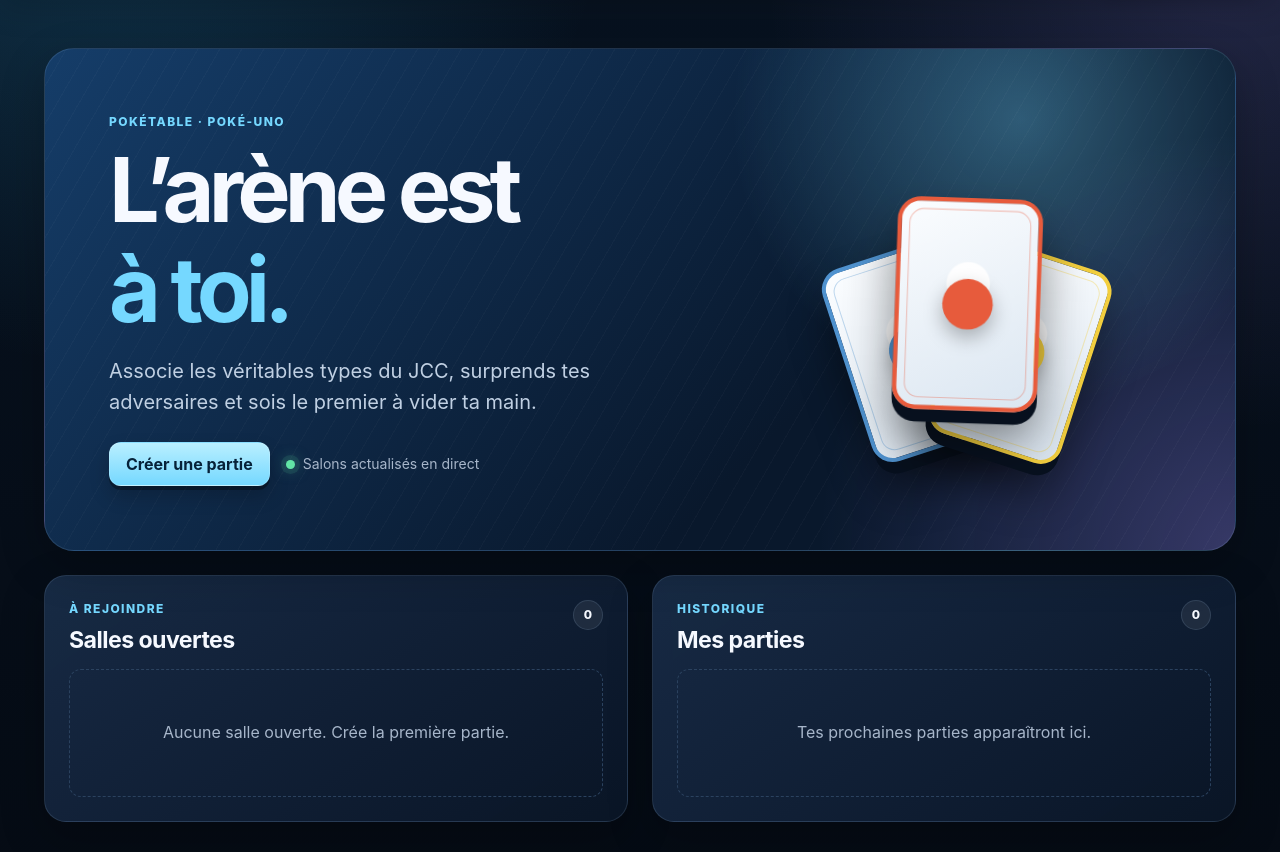
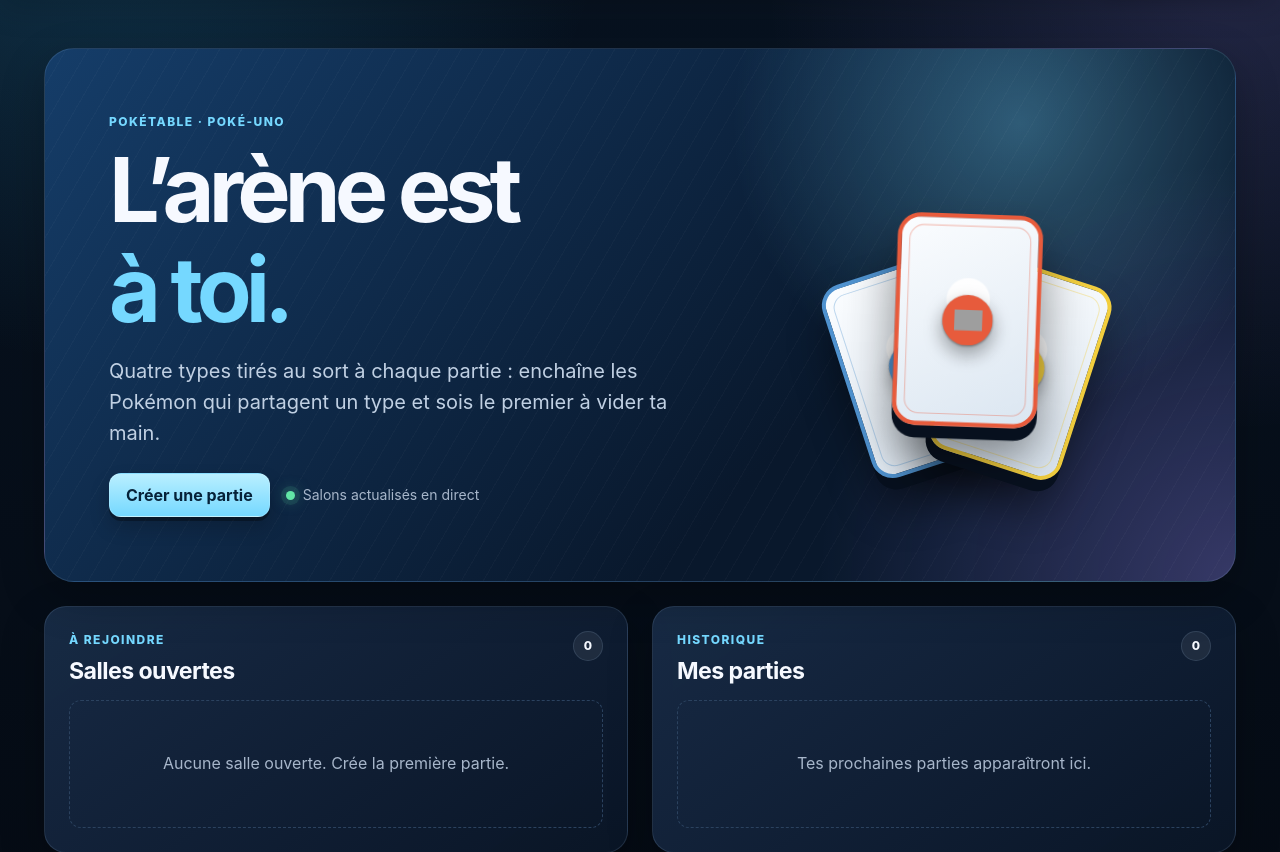
Before and after one commit to theohugo/Projet-carte, a Django app: page /uno/ in a window 1280 px wide. Shown: the part 71-923 px from the top of the page. Before the commit the page ends 893 px from the top, so only its background shows below. Run offline with Django 5.2, Linux system fonts and the light colour scheme; the visitor is signed in with stand-in values (Sample User, id 1); data comes from the database, SQL or seed files in the repository; data that the repository does not hold is empty; grey boxes are pictures that could not be loaded.

Commit message:
docs: décrire les règles de Poké-Uno par types réels
Rétablit aussi les symboles d'énergie décoratifs des pages vitrines, dont la
règle CSS avait été retirée avec le reste du contrat JCC.

```diff
--- a/game/templates/game/lobby.html
+++ b/game/templates/game/lobby.html
@@ -7,7 +7,7 @@
         <div class="lobby-hero-copy">
             <p class="section-kicker">PokéTable · Poké-Uno</p>
             <h1>L’arène est<br><span>à toi.</span></h1>
-            <p class="lobby-intro">Associe les véritables types du JCC, surprends tes adversaires et sois le premier à vider ta main.</p>
+            <p class="lobby-intro">Quatre types tirés au sort à chaque partie : enchaîne les Pokémon qui partagent un type et sois le premier à vider ta main.</p>
             <div class="lobby-hero-actions">
                 <form method="post">
                     {% csrf_token %}
--- a/static/atoms.css
+++ b/static/atoms.css
@@ -396,6 +396,26 @@ a:focus-visible {
     backdrop-filter: blur(5px);
 }
 
+/* Symboles d'énergie du JCC : décor des pages vitrines (accueil, lobby), sans
+   rapport avec la règle du jeu, qui s'appuie sur les types des jeux vidéo. */
+.tcg-energy-icon {
+    display: block;
+    width: 20px;
+    height: 20px;
+    background: center / contain no-repeat;
+    filter: drop-shadow(0 1px 1px rgba(0, 0, 0, 0.42));
+}
+
+.tcg-energy-icon[data-tcg-type="grass"] { background-image: url("https://assets.pokemon.com/static/_ui/img/sections/tcg/card-database/energy-symbols/25x25/grass.png"); }
+.tcg-energy-icon[data-tcg-type="fire"] { background-image: url("https://assets.pokemon.com/static/_ui/img/sections/tcg/card-database/energy-symbols/25x25/fire.png"); }
+.tcg-energy-icon[data-tcg-type="water"] { background-image: url("https://assets.pokemon.com/static/_ui/img/sections/tcg/card-database/energy-symbols/25x25/water.png"); }
+.tcg-energy-icon[data-tcg-type="lightning"] { background-image: url("https://assets.pokemon.com/static/_ui/img/sections/tcg/card-database/energy-symbols/25x25/lightning.png"); }
+
+[data-tcg-type="grass"] { --type-accent: var(--color-tcg-grass); }
+[data-tcg-type="fire"] { --type-accent: var(--color-tcg-fire); }
+[data-tcg-type="water"] { --type-accent: var(--color-tcg-water); }
+[data-tcg-type="lightning"] { --type-accent: var(--color-tcg-lightning); }
+
 /* Les types du Pokémon : un badge par type, la couleur porte l'information. */
 .card-unit-types {
     position: absolute;
--- a/templates/hub.html
+++ b/templates/hub.html
@@ -30,7 +30,7 @@
                 <span class="game-mode-status"><i></i> Disponible</span>
                 <p class="section-kicker">2 à 6 joueurs · IA disponibles</p>
                 <h2>Poké-Uno</h2>
-                <p>Vide ta main avec les dix types officiels du JCC, les cartes pouvoir et des adversaires IA.</p>
+                <p>Vide ta main avec les 18 types Pokémon, les cartes pouvoir et des adversaires IA.</p>
                 <a class="btn btn-primary" href="{% url 'lobby' %}">Entrer dans l’arène</a>
             </div>
         </article>
--- a/templates/registration/login.html
+++ b/templates/registration/login.html
@@ -11,7 +11,7 @@
         <div class="auth-card-fan" aria-hidden="true"><span></span><span></span><span></span></div>
         <ul class="feature-list" aria-label="Fonctionnalités">
             <li><span aria-hidden="true">01</span> Parties synchronisées</li>
-            <li><span aria-hidden="true">02</span> Types officiels du JCC</li>
+            <li><span aria-hidden="true">02</span> Les 18 types Pokémon</li>
             <li><span aria-hidden="true">03</span> Cartes interactives en 3D</li>
         </ul>
     </div>
```
Also changed, not shown: README.md.
